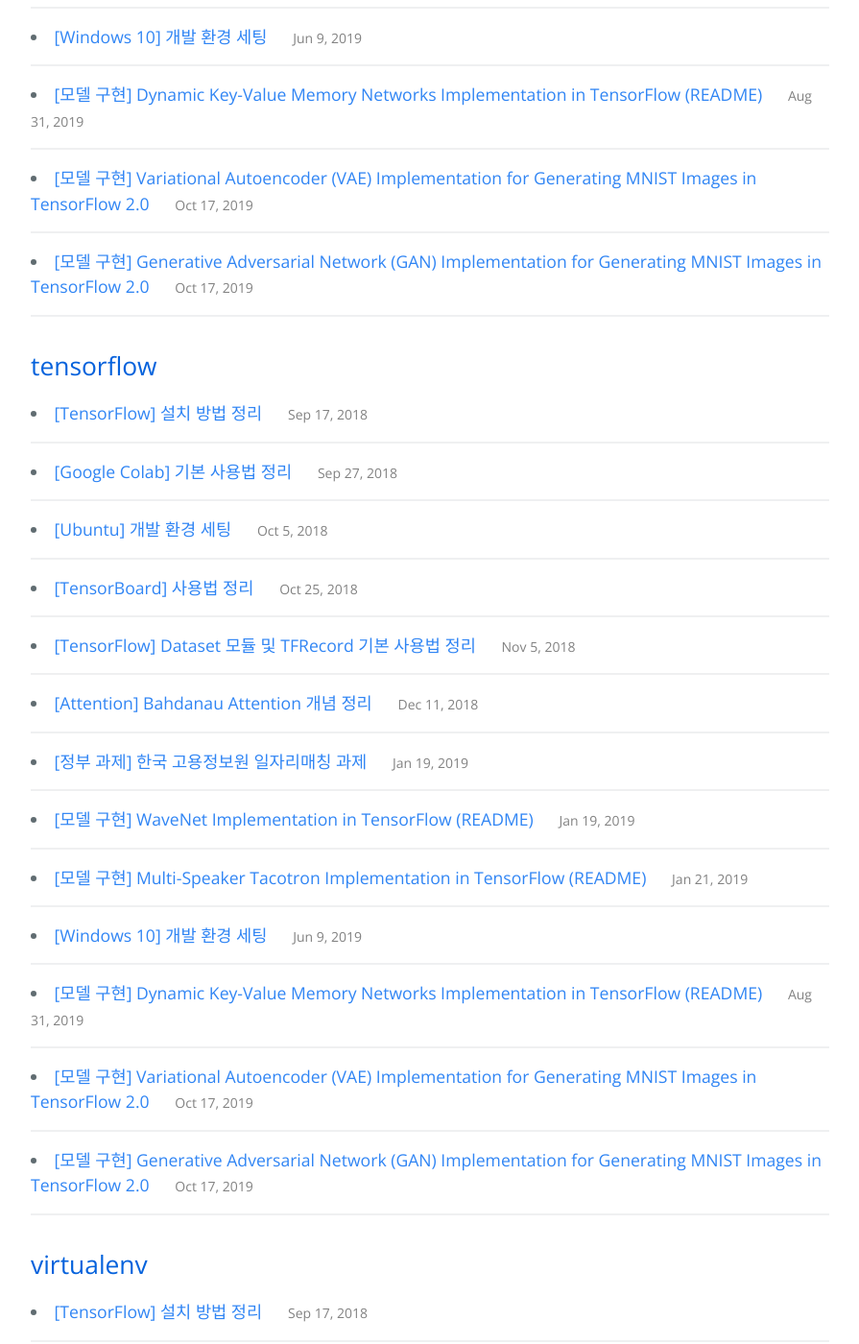
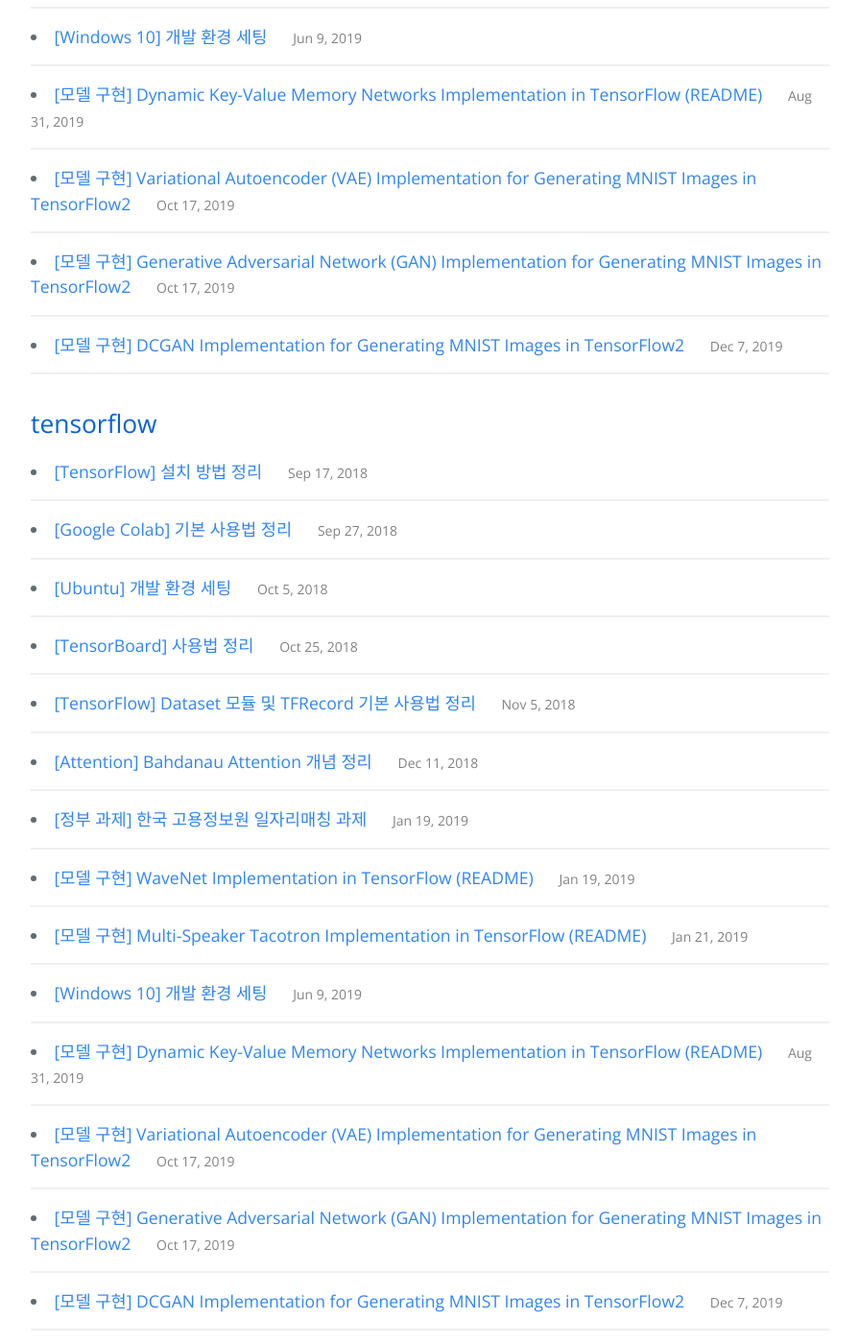
Before and after one commit to hcnoh/hcnoh.github.io, a Jekyll site: the page built from tags.md, in a window 1280 px wide and 1400 px high, scrolled down 4996 px. Shown: the whole window at 96% size, without its empty margins (192-1087 px from the left). Built offline with Jekyll 4.4.1, drawn with Linux system fonts in a browser that asks for light colours; some of the changed text lies outside the part shown.

Commit message:
added one post.

```diff
--- a/_posts/2019-10-17-vae-tensorflow2.md
+++ b/_posts/2019-10-17-vae-tensorflow2.md
@@ -1,9 +1,9 @@
 ---
 layout: project
 use_math: true
-title: "[모델 구현] Variational Autoencoder (VAE) Implementation for Generating MNIST Images in TensorFlow 2.0"
+title: "[모델 구현] Variational Autoencoder (VAE) Implementation for Generating MNIST Images in TensorFlow2"
 date: 2019-10-17 20:19:28
-tagline: "A TensorFlow 2.0 Implementation for VAE for generating MNIST"
+tagline: "A TensorFlow2 Implementation for VAE for generating MNIST"
 categories:
 - Project
 tags:
@@ -15,4 +15,4 @@
 permalink: /2019-10-17-vae-tensorflow2
 ---
 
-Please check my github: [https://github.com/hcnoh/VAE-MNIST-tensorflow2.0](https://github.com/hcnoh/VAE-MNIST-tensorflow2.0)
+Please check my github: [https://github.com/hcnoh/VAE-MNIST-tensorflow2](https://github.com/hcnoh/VAE-MNIST-tensorflow2)
--- a/_posts/2019-10-17-vanilla-gan-tensorflow2.md
+++ b/_posts/2019-10-17-vanilla-gan-tensorflow2.md
@@ -1,9 +1,9 @@
 ---
 layout: project
 use_math: true
-title: "[모델 구현] Generative Adversarial Network (GAN) Implementation for Generating MNIST Images in TensorFlow 2.0"
+title: "[모델 구현] Generative Adversarial Network (GAN) Implementation for Generating MNIST Images in TensorFlow2"
 date: 2019-10-17 20:22:11
-tagline: "A TensorFlow 2.0 Implementation for vanilla GAN for generating MNIST"
+tagline: "A TensorFlow2 Implementation for vanilla GAN for generating MNIST"
 categories:
 - Project
 tags:
@@ -15,4 +15,4 @@
 permalink: /2019-10-17-vanilla-gan-tensorflow2
 ---
 
-Please check my github: [https://github.com/hcnoh/vanilla-GAN-MNIST-tensorflow2.0](https://github.com/hcnoh/vanilla-GAN-MNIST-tensorflow2.0)
+Please check my github: [https://github.com/hcnoh/vanilla-GAN-MNIST-tensorflow2](https://github.com/hcnoh/vanilla-GAN-MNIST-tensorflow2)
--- /dev/null
+++ b/_posts/2019-12-07-dcgan-tensorflow2.md
@@ -0,0 +1,18 @@
+---
+layout: project
+use_math: true
+title: "[모델 구현] DCGAN Implementation for Generating MNIST Images in TensorFlow2"
+date: 2019-12-07 18:26:34
+tagline: "A TensorFlow2 Implementation for DCGAN for generating MNIST"
+categories:
+- Project
+tags:
+- deep learning
+- tensorflow
+- python
+image: /thumbnail-mobile.png
+author: "Hyungcheol Noh"
+permalink: /2019-12-07-dcgan-tensorflow2
+---
+
+Please check my github: [https://github.com/hcnoh/DCGAN-tensorflow2](https://github.com/hcnoh/DCGAN-tensorflow2)
```
